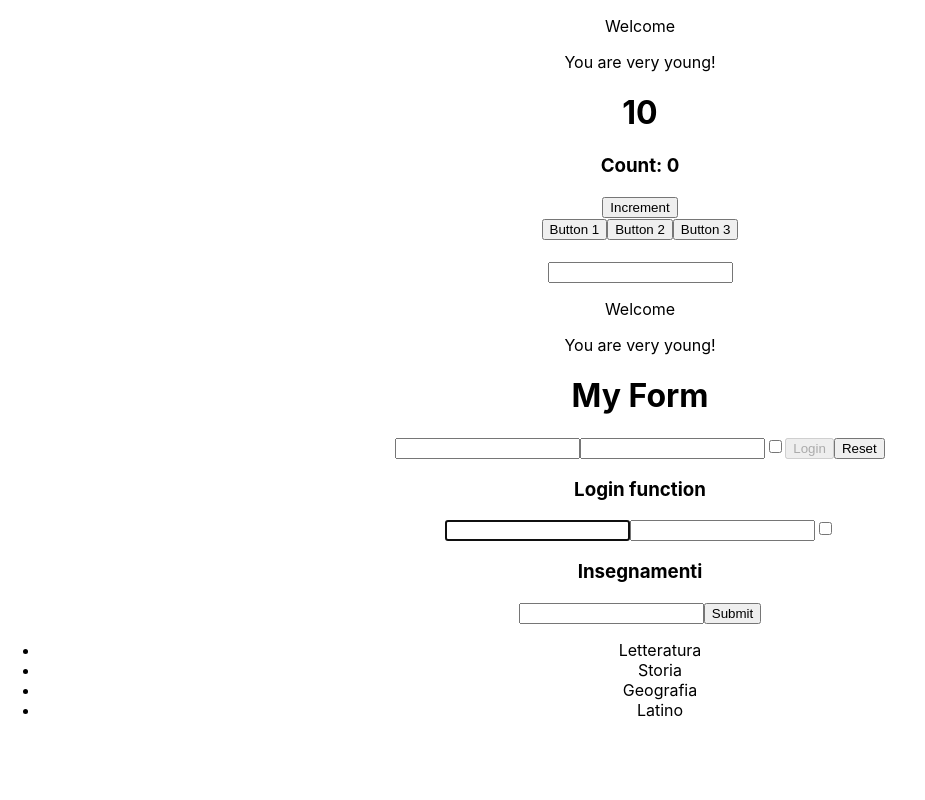
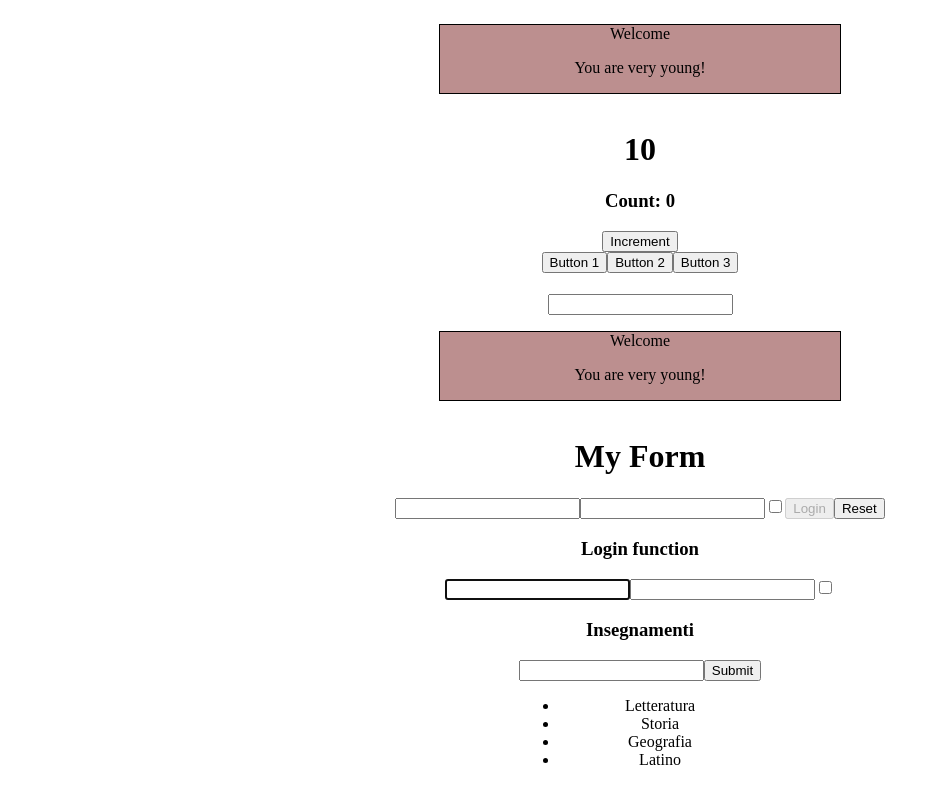
Before and after one commit to GiadaStracqualursi/react-exercises, a React (Create React App) app: page / in a window 1280 px wide. Shown: the whole page, without its empty margins (0-925 px from the left). Built offline with nearby package versions, Linux system fonts and the light colour scheme.

Commit message:
styling Welcome

```diff
--- a/src/App.css
+++ b/src/App.css
@@ -1,5 +1,8 @@
 .App {
   text-align: center;
+  display: flex;
+  flex-direction: column;
+  align-items: center;
 }
 
 .App-logo {
--- a/src/App.js
+++ b/src/App.js
@@ -5,6 +5,7 @@ import { ClickTracker } from './ClickTracker';
 import { InteractiveWelcome } from './InteractiveWelcome';
 import { LoginForm } from './LoginForm';
 import { ToDoList } from './ToDoList';
+
 import { UncontrolledLogin } from './UncontrolledLogin';
 import {Welcome} from './Welcome'
 
@@ -20,6 +21,7 @@ function App() {
 
       <div>
       <ToDoList/>
+
       </div>
 
     </div>
--- a/src/ToDoList.js
+++ b/src/ToDoList.js
@@ -12,6 +12,8 @@ export class ToDoList extends React.Component {
 		event.preventDefault()
 
 		const todo = event.target.elements.todo.value
+
+
 
 		this.setState((state) => {
 			return {
--- a/src/Welcome.js
+++ b/src/Welcome.js
@@ -4,7 +4,7 @@ import {Age} from './Age'
 
 export class Welcome extends React.Component {
     render(){
-        return <p> Welcome {this.props.name === 'John'}
+        return <p className='welcome'> Welcome {this.props.name === 'John'}
         <Age />
           </p>
 
--- a/src/index.css
+++ b/src/index.css
@@ -1,13 +1,7 @@
-body {
-  margin: 0;
-  font-family: -apple-system, BlinkMacSystemFont, 'Segoe UI', 'Roboto', 'Oxygen',
-    'Ubuntu', 'Cantarell', 'Fira Sans', 'Droid Sans', 'Helvetica Neue',
-    sans-serif;
-  -webkit-font-smoothing: antialiased;
-  -moz-osx-font-smoothing: grayscale;
+
+
+.welcome{
+  width: 400px;
+  background-color: rosybrown;
+  border: 1px solid black;
 }
-
-code {
-  font-family: source-code-pro, Menlo, Monaco, Consolas, 'Courier New',
-    monospace;
-}
```
